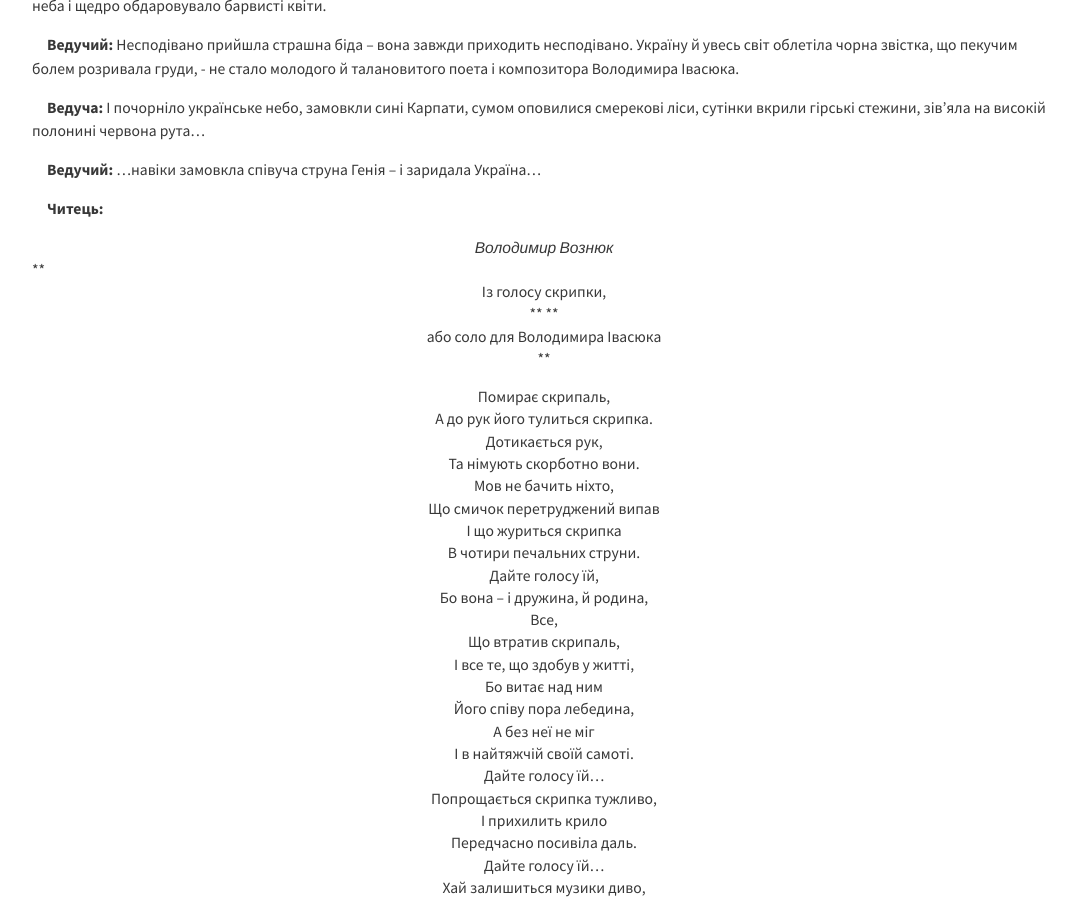
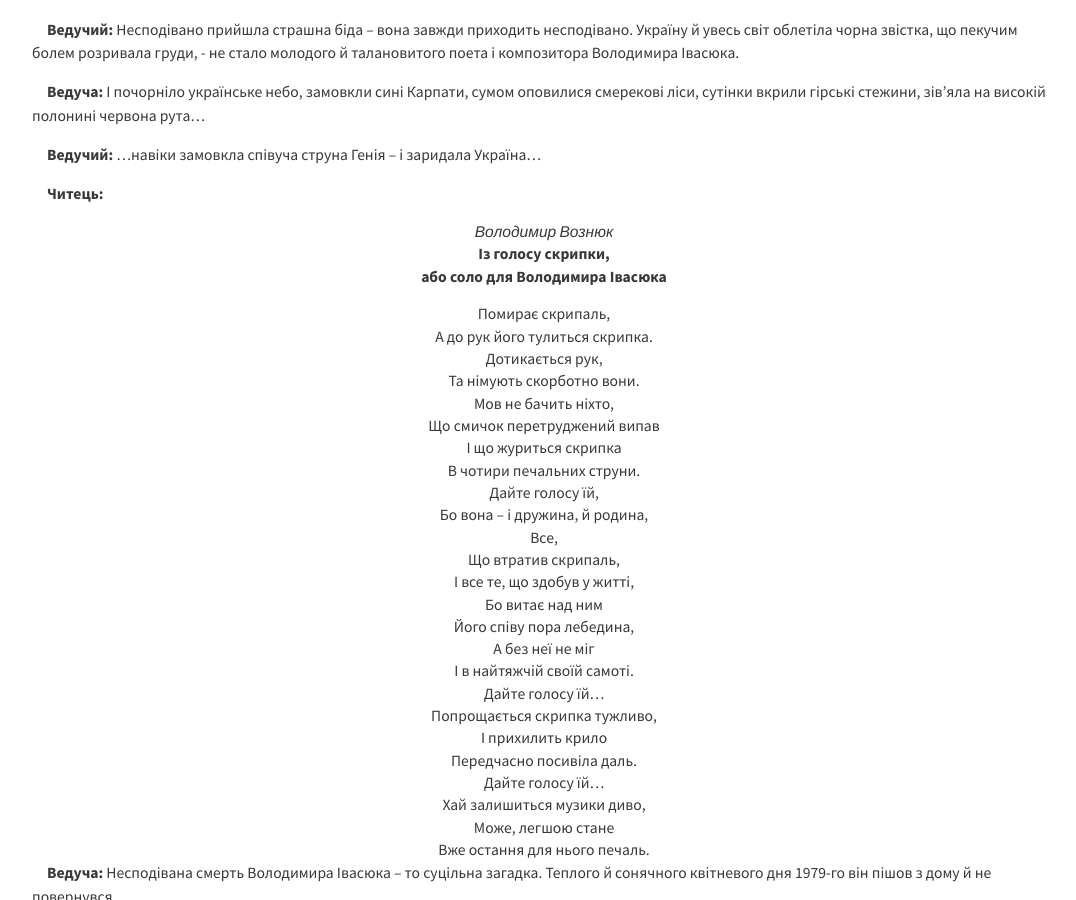
Before and after one commit to tetyanashevchuk/tetyanashevchuk.github.io, a Jekyll site: the page built from _posts/2016-03-03-vin-jasum-promenem-ziyshov-v-tvojemu-nebi-ukrayino.md, in a window 1280 px wide and 900 px high, scrolled down 11441 px. Shown: the whole window, without its empty margins (96-1172 px from the left). Built offline with Jekyll 4.4.1, drawn with Linux system fonts in a browser that asks for light colours; nearby versions of some CDN libraries.

```diff
--- a/_posts/2016-03-03-vin-jasum-promenem-ziyshov-v-tvojemu-nebi-ukrayino.md
+++ b/_posts/2016-03-03-vin-jasum-promenem-ziyshov-v-tvojemu-nebi-ukrayino.md
@@ -332,7 +332,7 @@
  (Московському) телебаченню, одразу ж пісні молодого композитора
  ставали сенсацією.
 
- **Ведуча:**Так Володимир Івасюк опинився серед тих небагатьох, що
+ **Ведуча:** Так Володимир Івасюк опинився серед тих небагатьох, що
  здійняли пісенне небо над нами, змусили нас прислухатися до
  неповторної рідної пісні.
 
@@ -366,7 +366,9 @@
  **Ведуча:** Вони, немов птахи, що, відчувши силу крил, знімалися з
  гнізда й летіли у світ.
 
- **Читець:** <center>Я несу свою ношу – і тяжка, і безцінна,</center>
+ **Читець:**
+
+ <center>Я несу свою ношу – і тяжка, і безцінна,</center>
  <center>Не покину, хоч хай як втомлюся,</center>
  <center>Я – щасливий між вас,</center>
  <center>Мене Пісня обрала,</center>
@@ -615,7 +617,7 @@
  **Читець:**
 
  *<center>Володимир Вознюк</center>*
- **<center>Із голосу скрипки,<center>**
+ **<center>Із голосу скрипки,</center>**
  **<center>або соло для Володимира Івасюка</center>**
 
  <center>Помирає скрипаль,</center>
```
